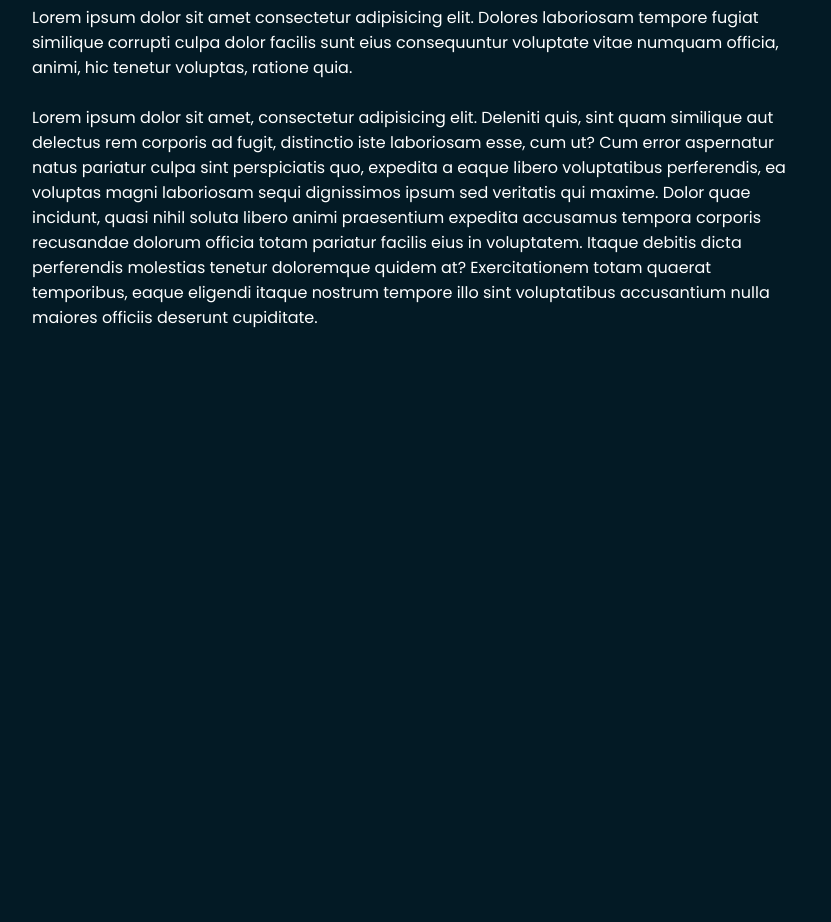
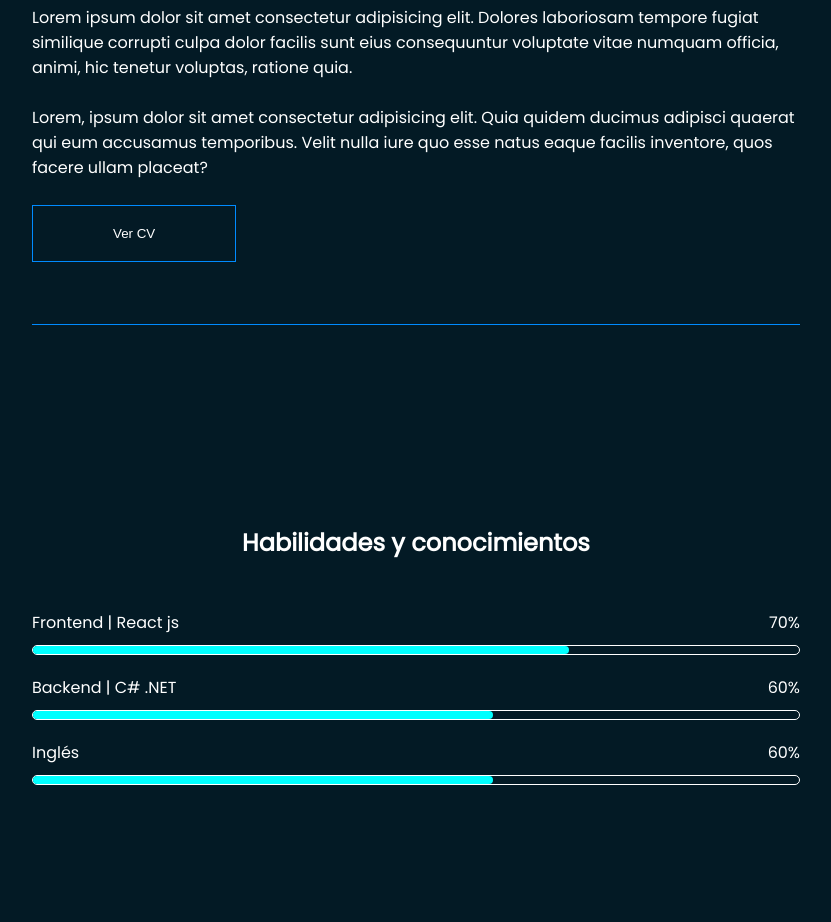
Before and after one commit to Chaleconetwork/portfolio, a Next.js app: page / in a window 1280 px wide. Shown: the part 470-1392 px from the top of the page, without its empty margins (224-1055 px from the left). Built offline with nearby package versions, Linux system fonts and the light colour scheme.

Commit message:
new features

```diff
--- /dev/null
+++ b/components/Skills.tsx
@@ -0,0 +1,18 @@
+import React, { Fragment } from 'react'
+import styles from '../styles/Skills.module.css'
+
+type Skills = {
+    name: string
+    percent: number
+}
+
+export default function Skills(props: Skills) {
+    return (
+        <Fragment>
+            <div className={styles.detalles}>
+                <span>{props.name}</span>
+                <span>{props.percent}%</span>
+            </div>
+        </Fragment>
+    )
+}
--- a/pages/index.tsx
+++ b/pages/index.tsx
@@ -1,6 +1,7 @@
 import Head from 'next/head'
 import Image from 'next/image'
 import styles from '../styles/Home.module.css'
+import Skills from '../components/Skills'
 
 export default function Home() {
     return (
@@ -16,11 +17,40 @@ export default function Home() {
                 </p>
                 <br />
                 <p>
-                    Lorem ipsum dolor sit amet, consectetur adipisicing elit. Deleniti quis, sint quam similique aut delectus rem corporis ad fugit, distinctio iste laboriosam esse, cum ut? Cum error aspernatur natus pariatur culpa sint perspiciatis quo, expedita a eaque libero voluptatibus perferendis, ea voluptas magni laboriosam sequi dignissimos ipsum sed veritatis qui maxime. Dolor quae incidunt, quasi nihil soluta libero animi praesentium expedita accusamus tempora corporis recusandae dolorum officia totam pariatur facilis eius in voluptatem. Itaque debitis dicta perferendis molestias tenetur doloremque quidem at? Exercitationem totam quaerat temporibus, eaque eligendi itaque nostrum tempore illo sint voluptatibus accusantium nulla maiores officiis deserunt cupiditate.
+                    Lorem, ipsum dolor sit amet consectetur adipisicing elit. Quia quidem ducimus adipisci quaerat qui eum accusamus temporibus. Velit nulla iure quo esse natus eaque facilis inventore, quos facere ullam placeat?
                 </p>
+                <div className={styles.btnContainer}>
+                    <button className={styles.btnCv}>Ver CV</button>
+                </div>
             </div>
             <div className={styles.seccion2}>
-
+                <h2>Habilidades y conocimientos</h2>
+                <div>
+                    <div>
+                        <Skills name='Frontend | React js' percent={70} />
+                        <div className={styles.menu}>
+                            <div className={styles.barra1}></div>
+                        </div>
+                    </div>
+                    <div>
+                        <Skills name='Backend | C# .NET' percent={60} />
+                        <div className={styles.menu}>
+                            <div className={styles.barra2}></div>
+                        </div>
+                    </div>
+                    <div>
+                        <Skills name='Inglés' percent={60} />
+                        <div className={styles.menu}>
+                            <div className={styles.barra3}></div>
+                        </div>
+                    </div>
+                </div>
+            </div>
+            <div className={styles.seccion3}>
+                <h2>Proyectos</h2>
+                <p>
+                    Lorem ipsum dolor sit amet consectetur adipisicing elit. Fugit neque, esse animi voluptatem adipisci cum similique doloremque quibusdam consectetur officiis repellat, est aut sapiente ad ipsum soluta recusandae quaerat commodi.
+                </p>
             </div>
         </div>
     )
--- a/styles/Home.module.css
+++ b/styles/Home.module.css
@@ -1,19 +1,102 @@
 .container {
     width: 60vw;
     margin: auto;
-    padding-top: 250px;
+    padding-top: 220px;
 }
 
 .container h1 {
     color: #fff;
     font-size: 50px;
+    margin-bottom: 30px;
 }
 
 .seccion1 {
-    height: 100vh;
+    height: 40vh;
+    color: #fff;
+    border-bottom: 1px solid #008BFF;
+}
+
+.seccion2 {
+    margin-top: 200px;
+    margin-bottom: 120px;
+    height: 50vh;
+    text-align: center;
+    border-bottom: 1px solid #008BFF;
+}
+
+.seccion2 h2 {
+    color: #fff;
+    margin-bottom: 50px;
+}
+
+.seccion3 {
+    color: #fff;
+    /* margin-bottom: 50px; */
+    height: 50vh;
+    border-bottom: 1px solid #008BFF;
+    margin-bottom: 120px;
+}
+
+.menu {
+    position: relative;
+    border: 1px solid #fff;
+    border-radius: 20px;
+}
+
+.menu div {
+    position: relative;
+    width: 0;
+    height: 8px;
+    border-radius: 10px;
+    background-color: cyan;
+}
+
+.btnContainer {
+    /* margin-bottom: 50px; */
+}
+
+.btnCv {
+    margin-top: 25px;
+    padding: 20px 80px;
+    background-color: transparent;
+    border: 1px solid #008BFF;
     color: #fff;
 }
 
-.seccion2 {
-    height: 100vh;
+.btnCv:hover {
+    transform: scale(1.03);
+    transition: ease-in-out .2s;
+    background-color: #008BFF;
+    cursor: pointer;
+    box-shadow: 0px 2px 7px 3px #fff;
 }
+
+.menu .barra1 {
+    animation: skills1 3s forwards;
+}
+
+.menu .barra2 {
+    animation: skills2 3s forwards;
+}
+
+.menu .barra3 {
+    animation: skills3 3s forwards;
+}
+
+@keyframes skills1 {
+    100% {
+        width: 70%;
+    }
+}
+
+@keyframes skills2 {
+    100% {
+        width: 60%;
+    }
+}
+
+@keyframes skills3 {
+    100% {
+        width: 60%;
+    }
+}
--- a/styles/Navbar.module.css
+++ b/styles/Navbar.module.css
@@ -16,5 +16,5 @@
 }
 
 .nav li:hover {
-    background-color: blueviolet;
+    background-color: #008BFF;
 }
--- /dev/null
+++ b/styles/Skills.module.css
@@ -0,0 +1,8 @@
+.detalles {
+    display: flex;
+    justify-content: space-between;
+    width: 100%;
+    color: #fff;
+    margin-bottom: 10px;
+    margin-top: 20px;
+}
```
Also changed, not shown: components/Barra.tsx (added, +10 -0 lines), styles/Barra.module.css (added).
